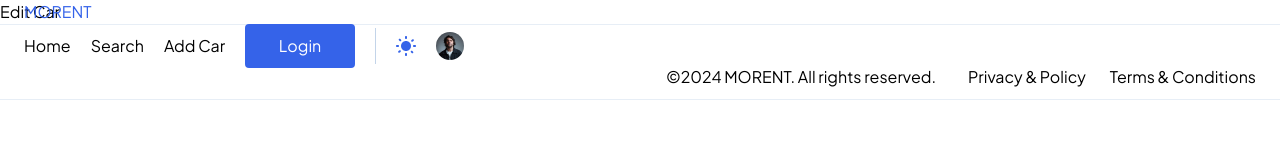
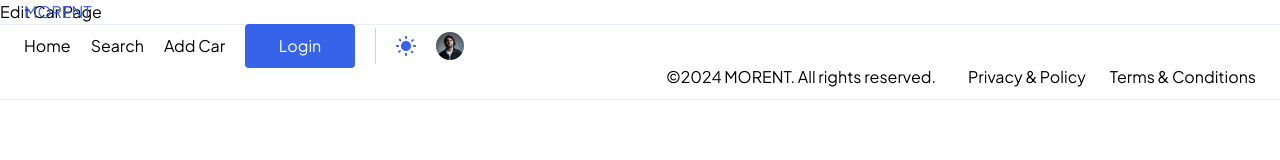
Before and after one commit to GlenMac90/rent-wheels, a Next.js app: page /cars/123 in a window 1280 px wide. Shown: the top 160 px of the page. Built offline with nearby package versions, Linux system fonts and the light colour scheme.

Commit message:
restart project

```diff
--- a/app/cars/[id]/page.tsx
+++ b/app/cars/[id]/page.tsx
@@ -1,9 +1,5 @@
 const EditCar = () => {
-  return (
-    <div>
-      Edit Car
-    </div>
-  )
-}
+  return <div>Edit Car Page</div>;
+};
 
-export default EditCar
+export default EditCar;
```
